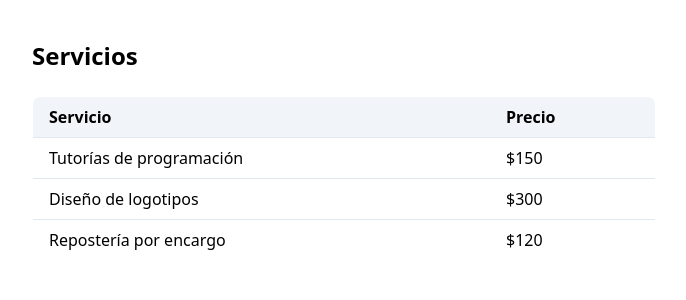
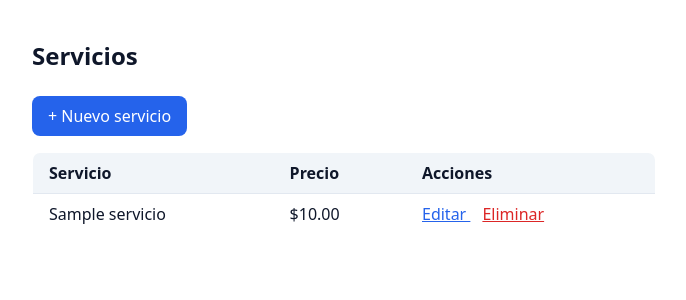
Before and after one commit to duarteruizsebastian/u3s5-duarte-ruiz-sebastian, a Django app: page /servicios/ in a window 1280 px wide. Shown: the top 300 px of the page, without its empty margins (296-982 px from the left). Run offline with Django 5.2, Linux system fonts and the light colour scheme; tables that the repository leaves empty hold one stand-in row (values such as "Sample post"); some libraries are stand-ins or nearby versions.

Commit message:
U3S5: CRUD completo de Servicio con ModelForms duarteruizsebastian

```diff
--- /dev/null
+++ b/core/templates/core/base.html
@@ -0,0 +1,45 @@
+
+<!DOCTYPE html>
+<html lang="es">
+<head>
+    <meta charset="UTF-8">
+    <meta name="viewport" content="width=device-width, initial-scale=1">
+
+    <title>{% block titulo %}Servicios{% endblock %}</title>
+
+    <script src="https://cdn.tailwindcss.com"></script>
+
+    <style>
+        input, textarea, select {
+            border: 1px solid #94a3b8;
+            border-radius: .5rem;
+            padding: .4rem .6rem;
+            width: 100%;
+        }
+
+        label {
+            display: block;
+            font-weight: 600;
+            margin-bottom: .2rem;
+        }
+
+        .errorlist {
+            color: #dc2626;
+            font-size: .9rem;
+        }
+
+        .helptext {
+            color: #64748b;
+            font-size: .8rem;
+            display: block;
+        }
+    </style>
+</head>
+
+<body class="max-w-2xl mx-auto py-10 px-6 bg-white text-slate-900">
+
+    {% block contenido %}
+    {% endblock %}
+
+</body>
+</html>
--- a/core/templates/core/servicios.html
+++ b/core/templates/core/servicios.html
@@ -1,30 +1,30 @@
-<!DOCTYPE html>
-<html lang="es">
 
-<head>
-    <meta charset="UTF-8">
-    <title>Servicios</title>
+{% extends 'core/base.html' %}
 
-    <script src="https://cdn.tailwindcss.com"></script>
-</head>
+{% block titulo %}Lista de servicios{% endblock %}
 
-<body class="max-w-2xl mx-auto py-10 px-6">
+{% block contenido %}
 
 <h1 class="text-2xl font-bold mb-6">
     Servicios
 </h1>
 
+<a
+    href="{% url 'crear_servicio' %}"
+    class="inline-block mb-4 bg-blue-600 text-white px-4 py-2 rounded-lg"
+>
+    + Nuevo servicio
+</a>
+
+<div class="overflow-x-auto">
+
 <table class="w-full border border-slate-200 rounded-lg overflow-hidden">
 
     <thead class="bg-slate-100">
         <tr>
-                <th class="text-left px-4 py-2">
-                    Servicio
-                </th>
-
-                <th class="text-left px-4 py-2">
-                    Precio
-                </th>
+            <th class="text-left px-4 py-2">Servicio</th>
+            <th class="text-left px-4 py-2">Precio</th>
+            <th class="text-left px-4 py-2">Acciones</th>
         </tr>
     </thead>
 
@@ -35,13 +35,39 @@
         <tr class="border-t border-slate-200">
 
             <td class="px-4 py-2">
-                    {{ servicio.nombre }}
+                {{ servicio.titulo }}
             </td>
 
             <td class="px-4 py-2">
                 ${{ servicio.precio }}
             </td>
 
+            <td class="px-4 py-2 whitespace-nowrap">
+
+                <a
+                    href="{% url 'editar_servicio' servicio.pk %}"
+                    class="text-blue-600 underline"
+                >
+                    Editar
+                </a>
+
+                <a
+                    href="{% url 'eliminar_servicio' servicio.pk %}"
+                    class="text-red-600 underline ml-3"
+                >
+                    Eliminar
+                </a>
+
+            </td>
+
+        </tr>
+
+        {% empty %}
+
+        <tr>
+            <td colspan="3" class="px-4 py-6 text-center text-slate-500">
+                Todavía no hay servicios.
+            </td>
         </tr>
 
         {% endfor %}
@@ -50,6 +76,6 @@
 
 </table>
 
-</body>
+</div>
 
-</html>
+{% endblock %}
--- a/core/urls.py
+++ b/core/urls.py
@@ -1,8 +1,10 @@
 from django.urls import path
 from . import views
-
 
 urlpatterns = [
     path('', views.inicio, name='inicio'),
     path('servicios/', views.servicios, name='servicios'),
+    path('servicios/nuevo/', views.crear_servicio, name='crear_servicio'),
+    path('servicios/<int:pk>/editar/', views.editar_servicio, name='editar_servicio'),
+    path('servicios/<int:pk>/eliminar/', views.eliminar_servicio, name='eliminar_servicio'),
 ]
--- a/core/views.py
+++ b/core/views.py
@@ -1,5 +1,9 @@
-from django.shortcuts import render
+from django.shortcuts import render, redirect, get_object_or_404
 from django.db import connection
+from django.contrib.auth.decorators import login_required
+
+from .models import Servicio
+from .forms import ServicioForm
 
 
 def inicio(request):
@@ -14,14 +18,64 @@ def inicio(request):
 
 
 def servicios(request):
-    lista_servicios = [
-        {'nombre': 'Tutorías de programación', 'precio': 150},
-        {'nombre': 'Diseño de logotipos', 'precio': 300},
-        {'nombre': 'Repostería por encargo', 'precio': 120},
-    ]
-
+    lista_servicios = Servicio.objects.all()
     return render(
         request,
         'core/servicios.html',
         {'servicios': lista_servicios}
     )
+
+
+@login_required
+def crear_servicio(request):
+    if request.method == 'POST':
+        form = ServicioForm(request.POST)
+
+        if form.is_valid():
+            nuevo = form.save(commit=False)
+            nuevo.propietario = request.user
+            nuevo.save()
+            return redirect('servicios')
+    else:
+        form = ServicioForm()
+
+    return render(
+        request,
+        'core/servicio_form.html',
+        {'form': form, 'titulo_pagina': 'Nuevo servicio'}
+    )
+
+
+@login_required
+def editar_servicio(request, pk):
+    servicio = get_object_or_404(Servicio, pk=pk)
+
+    if request.method == 'POST':
+        form = ServicioForm(request.POST, instance=servicio)
+
+        if form.is_valid():
+            form.save()
+            return redirect('servicios')
+    else:
+        form = ServicioForm(instance=servicio)
+
+    return render(
+        request,
+        'core/servicio_form.html',
+        {'form': form, 'titulo_pagina': 'Editar servicio'}
+    )
+
+
+@login_required
+def eliminar_servicio(request, pk):
+    servicio = get_object_or_404(Servicio, pk=pk)
+
+    if request.method == 'POST':
+        servicio.delete()
+        return redirect('servicios')
+
+    return render(
+        request,
+        'core/servicio_confirm_delete.html',
+        {'servicio': servicio}
+    )
--- a/miproyecto_drs/settings.py
+++ b/miproyecto_drs/settings.py
@@ -163,3 +163,5 @@ STORAGES = {
     },
 # cierre del diccionario STORAGES
 }
+
+LOGIN_URL = '/admin/login/'
```
Also changed, not shown: core/forms.py (added, +18 -0 lines), core/templates/core/servicio_confirm_delete.html (added, +36 -0 lines), core/templates/core/servicio_form.html (added, +36 -0 lines). Lines whose indentation alone changed are shown as unchanged.
